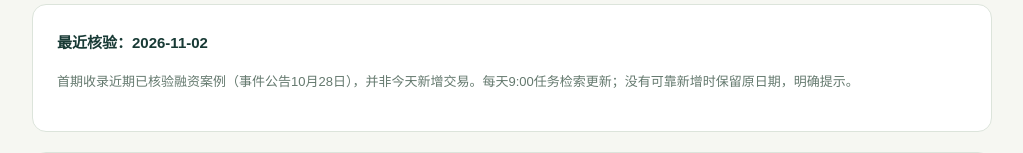
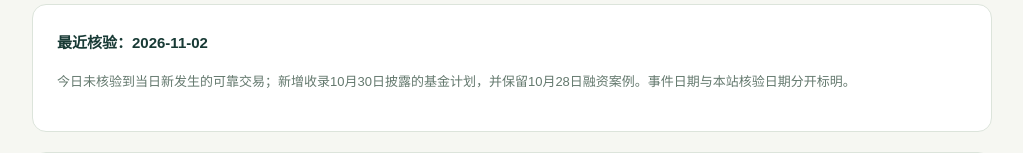
Before and after one commit to SSSSupertoPatrick/finance-daily-desk, a plain HTML site: page site/primary.html in a window 1280 px wide. Shown: the part 320-473 px from the top of the page, without its empty margins (128-1151 px from the left). Drawn offline with Linux system fonts and the light colour scheme.

Commit message:
Clarify primary market event dates and no newly verified same-day deals

```diff
--- a/site/primary.html
+++ b/site/primary.html
@@ -1,4 +1,4 @@
-<!doctype html><html lang="zh-CN"><head><meta charset="utf-8"><meta name="viewport" content="width=device-width,initial-scale=1"><title>一级市场焦点 · 知金台</title><style>body{margin:0;background:#f6f7f2;color:#183a35;font:15px/1.85 "Microsoft YaHei",sans-serif}main{max-width:960px;margin:auto;padding:28px 20px}a{color:#27634e}header{display:flex;justify-content:space-between;gap:16px;padding-bottom:20px;border-bottom:1px solid #dce4db}h1{font-size:34px;line-height:1.4}h2{font-size:23px}article,.panel{background:white;border:1px solid #dce4db;padding:24px;border-radius:14px;margin:20px 0}.tag{display:inline-block;background:#eaf1e7;padding:4px 12px;border-radius:20px;font-size:12px}.muted{color:#64796e;font-size:13px}summary{cursor:pointer;font-weight:bold}dl{display:grid;grid-template-columns:100px 1fr;gap:8px}dd{margin:0}button{font:inherit} @media(max-width:600px){h1{font-size:27px}dl{grid-template-columns:1fr}article{padding:18px}}</style></head><body><main><header><strong>知金台</strong><a href="index.html">返回每日工作台 →</a></header><p class="muted">PRIMARY MARKET / 独立观察板块</p><h1>一级市场焦点</h1><p>看资本流向哪里，也看商业化还要走多远。</p><p class="tag">创投融资 · 产业资本 · 并购 · IPO进程</p><div class="panel"><strong>最近核验：2026-11-02</strong><p class="muted">首期收录近期已核验融资案例（事件公告10月28日），并非今天新增交易。每天9:00任务检索更新；没有可靠新增时保留原日期，明确提示。</p></div>
+<!doctype html><html lang="zh-CN"><head><meta charset="utf-8"><meta name="viewport" content="width=device-width,initial-scale=1"><title>一级市场焦点 · 知金台</title><style>body{margin:0;background:#f6f7f2;color:#183a35;font:15px/1.85 "Microsoft YaHei",sans-serif}main{max-width:960px;margin:auto;padding:28px 20px}a{color:#27634e}header{display:flex;justify-content:space-between;gap:16px;padding-bottom:20px;border-bottom:1px solid #dce4db}h1{font-size:34px;line-height:1.4}h2{font-size:23px}article,.panel{background:white;border:1px solid #dce4db;padding:24px;border-radius:14px;margin:20px 0}.tag{display:inline-block;background:#eaf1e7;padding:4px 12px;border-radius:20px;font-size:12px}.muted{color:#64796e;font-size:13px}summary{cursor:pointer;font-weight:bold}dl{display:grid;grid-template-columns:100px 1fr;gap:8px}dd{margin:0}button{font:inherit} @media(max-width:600px){h1{font-size:27px}dl{grid-template-columns:1fr}article{padding:18px}}</style></head><body><main><header><strong>知金台</strong><a href="index.html">返回每日工作台 →</a></header><p class="muted">PRIMARY MARKET / 独立观察板块</p><h1>一级市场焦点</h1><p>看资本流向哪里，也看商业化还要走多远。</p><p class="tag">创投融资 · 产业资本 · 并购 · IPO进程</p><div class="panel"><strong>最近核验：2026-11-02</strong><p class="muted">今日未核验到当日新发生的可靠交易；新增收录10月30日披露的基金计划，并保留10月28日融资案例。事件日期与本站核验日期分开标明。</p></div>
 <article><span class="tag">产业资本 / 拟设基金 / 最近交易日披露</span><h2>招商公路拟参与设立人工智能产业基金</h2><p class="muted">公告披露：2026-10-30 · 董事会审议：10月29日 · 本站收录：11月2日</p><dl><dt>实际阶段</dt><dd>筹备设立，合伙协议尚未正式签署，登记与备案尚待办理。</dd><dt>金额 / 轮次</dt><dd>拟设基金总体规模不超过人民币50亿元；招商公路拟认缴12.5亿元。属于基金设立计划，不是某家初创公司的融资轮次。</dd><dt>参与方</dt><dd>招商公路、招商致远、招商先进、光明科开投。</dd><dt>拟投方向</dt><dd>算力及电力产业链、具身智能、AI端侧应用、垂直模型与AI Agent等。</dd><dt>未确认信息</dt><dd>本期未核验到实缴完成或具体项目投资；不推算被投企业估值。</dd></dl><h3>大白话</h3><p>几家机构先商量成立一个投资“钱袋子”，后续按通知出资，再寻找项目。认缴是承诺，实缴才是实际交钱；计划规模不能当成已投入企业的金额。</p><h3>后续观察 · 解读</h3><p>跟进协议签署、登记备案、实际出资和首批投资项目，才能判断资金是否真正落地，以及交通业务与AI的协同是否出现。</p><p><a href="https://file.finance.sina.com.cn/211.154.219.97:9494/MRGG/CNSESZ_STOCK/2026/2026-10/2026-10-30/12677932.PDF">公司公告原件 · 2026-56（PDF，新浪托管）</a></p></article>
 <article><span class="tag">股权融资 / 医疗科技 / 公司已宣布完成</span><h2>脑虎科技宣布完成7亿元B轮融资</h2><p class="muted">公告日期：2026-10-28 · 地区：中国 · 来源：公司官网</p><dl><dt>轮次 / 金额</dt><dd>B轮 / 人民币7亿元</dd><dt>联合领投</dt><dd>国投聚力、深创投、勤智资本</dd><dt>资金用途</dt><dd>据公司公告：多中心临床及注册审批、量产建设、下一代产品研发、BCI与AI融合探索。</dd><dt>估值 / 股比</dt><dd>本期核验的公告未披露，不作推算。</dd></dl><h3>大白话</h3><p>投资机构继续为公司研发和商业化提供资金。“拿到融资”说明获得资金支持，离产品获批、规模销售和稳定盈利仍有不同关口。</p><h3>为什么值得观察 · 解读</h3><p>这笔交易提供了观察医疗硬科技资金需求的具体案例。临床、审批与制造都需要投入，不能把单笔融资扩大成整个行业景气结论。</p><h3>接下来追踪什么</h3><p>注册临床与审批的公开进展、量产建设及可核验的商业化数据。这些是观察问题，当前不预设结果。</p><a href="https://www.neuroxess.com/news/naohukejiwancheng7yiyuanblunrongziguotoujulishenchuangtouyuqinzhizibenlingtou/" target="_blank" rel="noopener">核对公司原始公告 ↗</a></article>
 <section class="panel"><h2>大白话补课</h2><details><summary>B轮是什么意思？</summary><p>A、B、C等是融资阶段的常见命名，各公司标准不同；轮次名称本身不能证明盈利、估值或投资安全。</p></details><details><summary>融资金额和估值有什么区别？</summary><p>融资金额是这一轮筹集的资金；估值是对公司股权整体价值的定价。只知道融了7亿元，无法算出估值，还需股比和交易条款。</p></details><details><summary>产业资本为什么参与？</summary><p>产业投资方可能同时考虑业务协同、技术和供应链等目标；参与投资不等于已签采购订单，也不保证商业化成功。</p></details><details><summary>IPO申请、注册与上市是同一步吗？</summary><p>它们处于不同流程阶段。已提交申请或获注册，不表示已经完成发行上市，阅读时以公告明确的阶段为准。</p></details></section><section class="panel"><h2>后续覆盖</h2><p>融资进展看轮次与用途；产业资本看协同证据；并购看签约、审批及交割；IPO看申请、审核、注册及发行阶段。</p><p class="muted">只整理可公开核验的信息。融资消息不等于投资邀约，未经披露的估值与交易条款不补写。</p></section></main></body></html>
```
